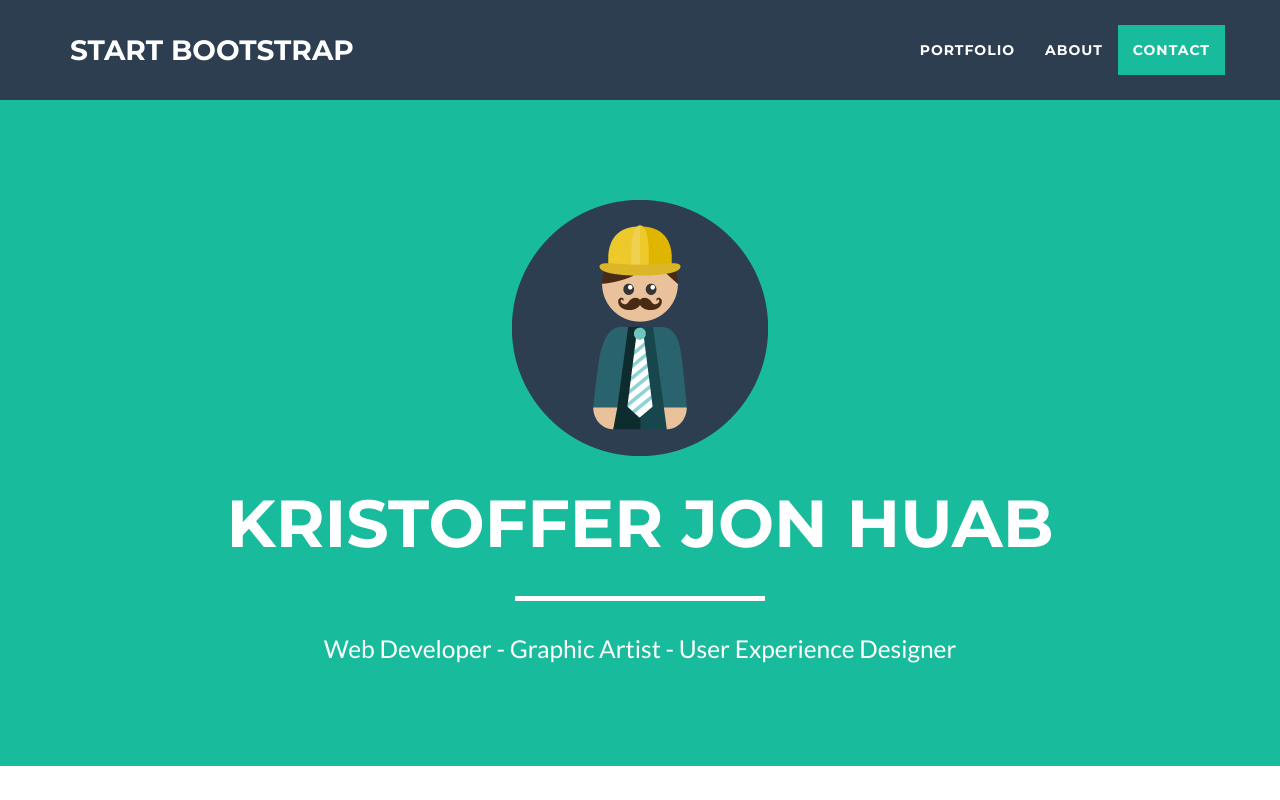
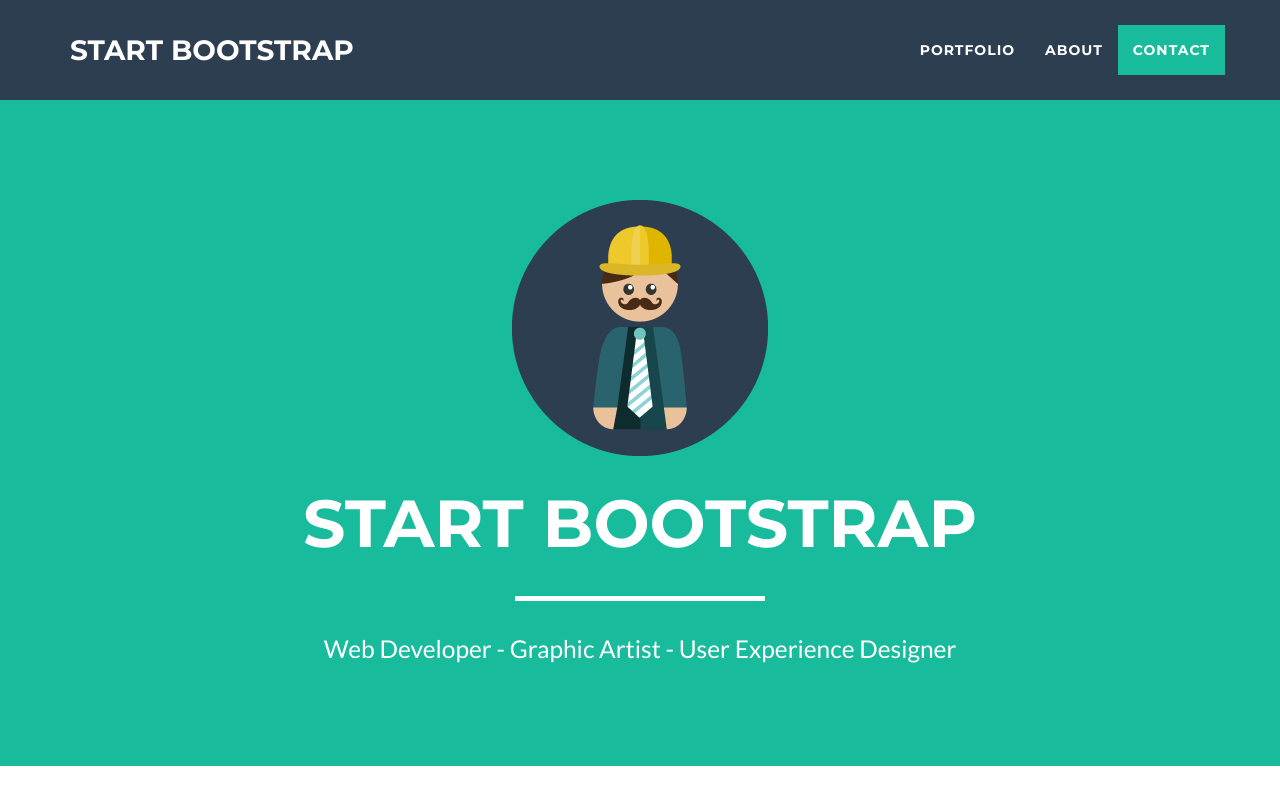
Before and after one commit to kristofferhuab/kristofferhuab.github.io, a website: page index.html in a window 1280 px wide. Shown: the top 800 px of the page. Drawn offline with nearby package versions, Linux system fonts and the light colour scheme.

Commit message:
Revert "Update index.html"
This reverts commit d375f2121c65d37cf6224e0552017f318df30206.

```diff
--- a/index.html
+++ b/index.html
@@ -73,7 +73,7 @@
                 <div class="col-lg-12">
                     <img class="img-responsive" src="img/profile.png" alt="">
                     <div class="intro-text">
-                        <span class="name">Kristoffer Jon Huab</span>
+                        <span class="name">Start Bootstrap</span>
                         <hr class="star-light">
                         <span class="skills">Web Developer - Graphic Artist - User Experience Designer</span>
                     </div>
```
